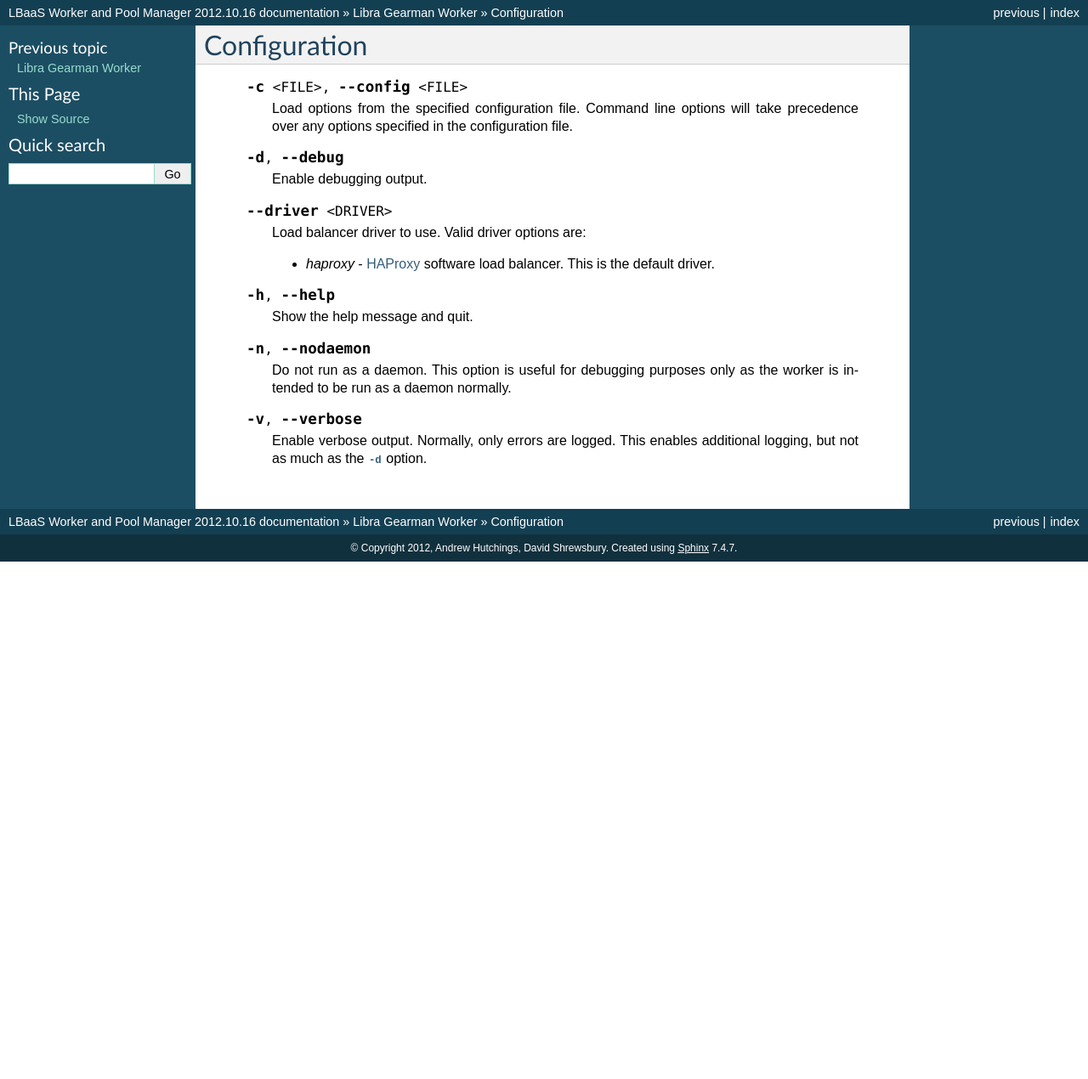
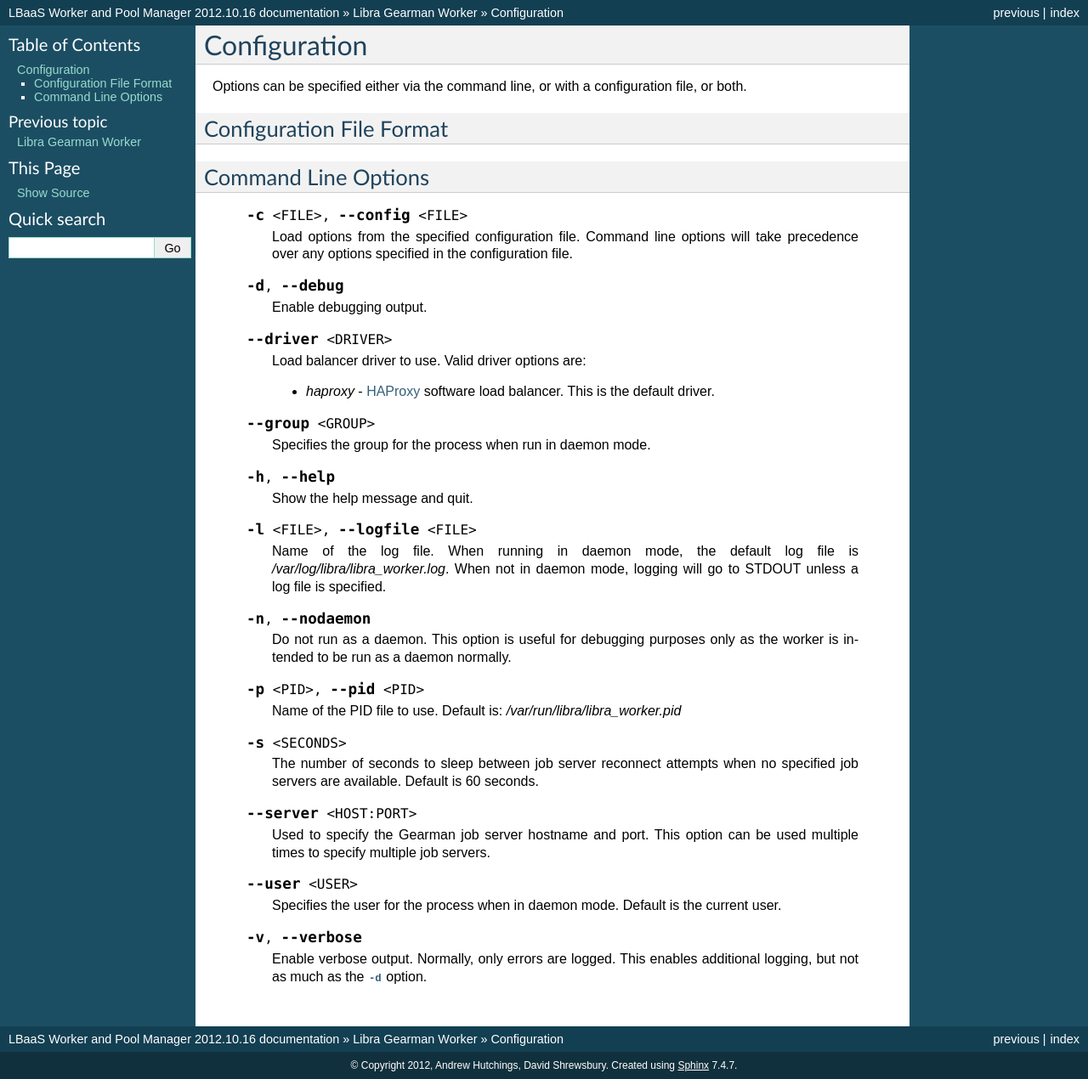
Before and after one commit to stackforge/libra, a Sphinx documentation site: the page built from doc/worker/config.rst, in a window 1280 px wide. Shown: the whole page at 85% size. Built offline with Sphinx 7.4.7, drawn with Linux system fonts in a browser that asks for light colours; before the commit the page ends 900 px from its top, so only the background shows below that.

Commit message:
Add rest of worker options to docs.

```diff
--- a/doc/worker/config.rst
+++ b/doc/worker/config.rst
@@ -1,5 +1,14 @@
 Configuration
 =============
+
+Options can be specified either via the command line, or with a configuration
+file, or both.
+
+Configuration File Format
+-------------------------
+
+Command Line Options
+--------------------
 
    .. option:: -c <FILE>, --config <FILE>
 
@@ -18,15 +27,45 @@ Configuration
       * *haproxy* - `HAProxy <http://haproxy.1wt.eu>`_ software load balancer.
         This is the default driver.
 
+   .. option:: --group <GROUP>
+
+      Specifies the group for the process when run in daemon mode.
+
    .. option:: -h, --help
 
       Show the help message and quit.
+
+   .. option:: -l <FILE>, --logfile <FILE>
+
+      Name of the log file. When running in daemon mode, the default log
+      file is */var/log/libra/libra_worker.log*. When not in daemon mode,
+      logging will go to STDOUT unless a log file is specified.
 
    .. option:: -n, --nodaemon
 
       Do not run as a daemon. This option is useful for debugging purposes
       only as the worker is intended to be run as a daemon normally.
 
+   .. option:: -p <PID>, --pid <PID>
+
+      Name of the PID file to use. Default is:
+      */var/run/libra/libra_worker.pid*
+
+   .. option:: -s <SECONDS>
+
+      The number of seconds to sleep between job server reconnect attempts
+      when no specified job servers are available. Default is 60 seconds.
+
+   .. option:: --server <HOST:PORT>
+
+      Used to specify the Gearman job server hostname and port. This option
+      can be used multiple times to specify multiple job servers.
+
+   .. option:: --user <USER>
+
+      Specifies the user for the process when in daemon mode. Default is the
+      current user.
+
    .. option:: -v, --verbose
 
       Enable verbose output. Normally, only errors are logged. This enables
```
